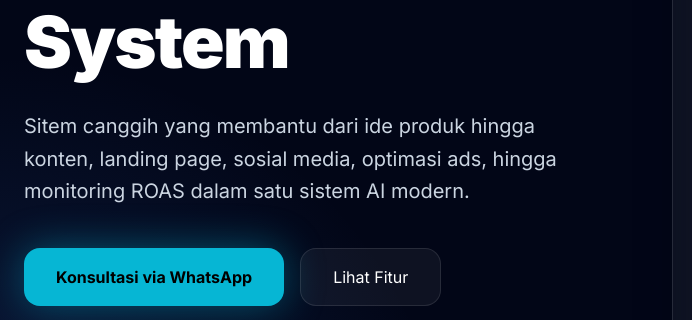
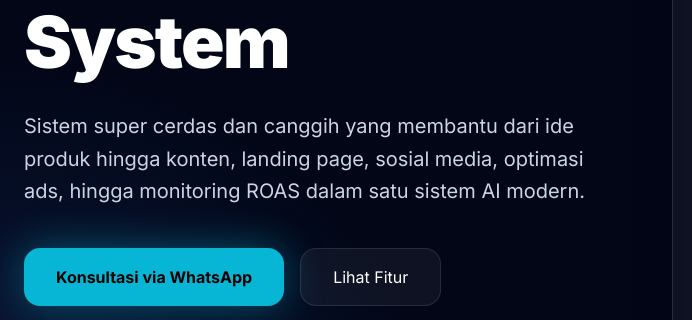
Before and after one commit to cumahost/markotos, a plain HTML site: page index.html in a window 1280 px wide. Shown: the part 309-629 px from the top of the page, 0-692 px from the left. Drawn offline with nearby package versions, Linux system fonts and the light colour scheme.

Commit message:
Update index.html

```diff
--- a/index.html
+++ b/index.html
@@ -247,7 +247,7 @@
         </h1>
 
         <p class="mt-6 md:mt-8 text-xl text-slate-300 leading-relaxed max-w-2xl mx-auto lg:mx-0">
-          Sitem canggih yang membantu dari ide produk hingga konten, landing page, sosial media, optimasi ads, hingga monitoring ROAS dalam satu sistem AI modern.
+          Sistem super cerdas dan canggih yang membantu dari ide produk hingga konten, landing page, sosial media, optimasi ads, hingga monitoring ROAS dalam satu sistem AI modern.
         </p>
 
         <div class="mt-10 flex flex-wrap gap-4 mobile-buttons mobile-center-flex">
```
